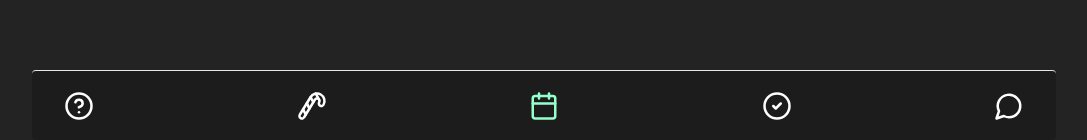
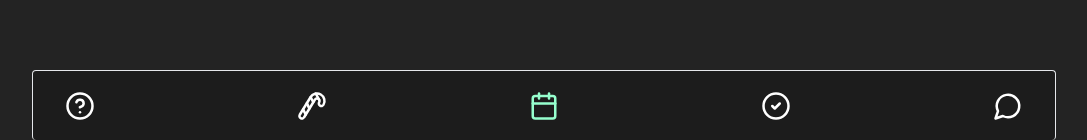
Before and after one commit to 0nlyssslatts/ebash-tma, a Next.js app: page /meets in a window 1280 px wide. Shown: the part 660-800 px from the top of the page, without its empty margins (96-1183 px from the left). Built offline with nearby package versions, Linux system fonts and the light colour scheme.

Commit message:
Исправил стили меню

```diff
--- a/src/components/MenuNavigation/MenuNavigation.tsx
+++ b/src/components/MenuNavigation/MenuNavigation.tsx
@@ -10,7 +10,7 @@ export function MenuNavigation() {
     const pathname = usePathname();
 
     return (
-        <div className="fixed rounded border-t bottom-0 left-1/2 flex h-[70px] w-full max-w-[1024px] z-110 -translate-x-1/2 items-center justify-between bg-secondary px-8">
+        <div className="fixed rounded border-t lg:border-x bottom-0 left-1/2 flex h-[70px] w-full max-w-[1024px] z-110 -translate-x-1/2 items-center justify-between bg-secondary px-8">
             {MENU_LINKS.map(({ Icon, link }, index) => (
                 <Link href={link} key={index}>
                     <Icon color={match(link)(pathname) ? '#96FFCE' : '#fff'} size={30} />
```
